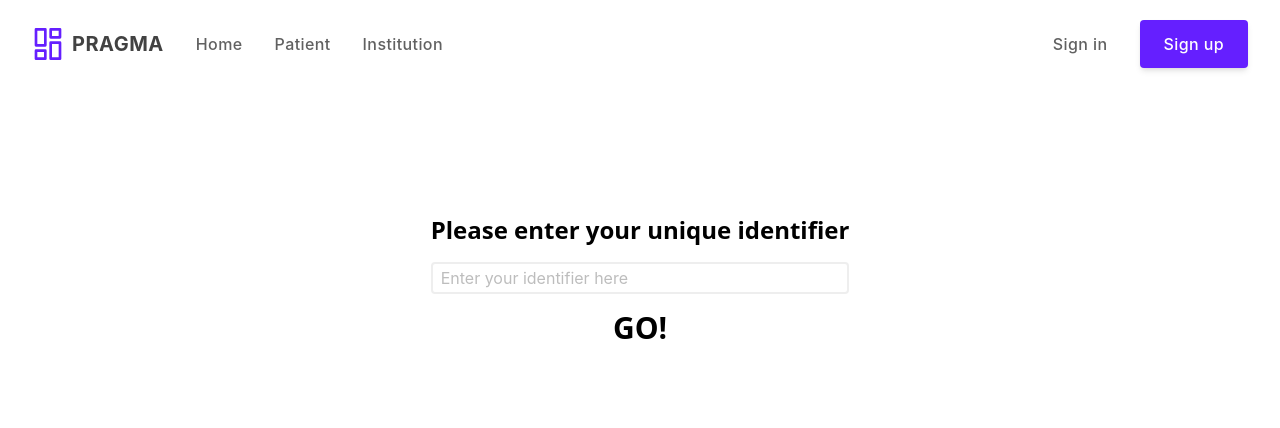
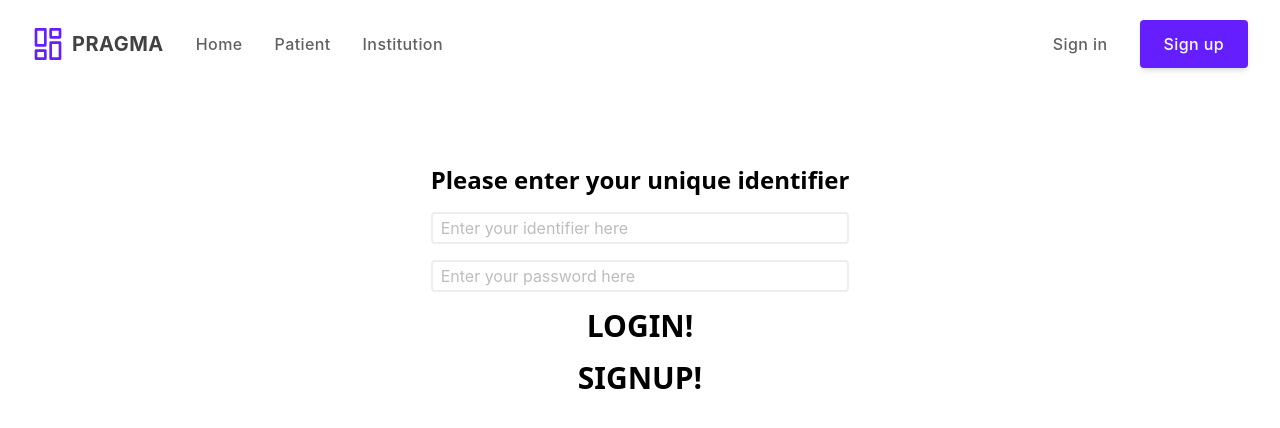
Before and after one commit to Pragma-Gateway/pragma-frontend, a Next.js app: page /patient in a window 1280 px wide. Shown: the top 428 px of the page. Built offline with nearby package versions, Linux system fonts and the light colour scheme.

Commit message:
added request

```diff
--- a/components/patient/IdInput.jsx
+++ b/components/patient/IdInput.jsx
@@ -1,5 +1,21 @@
 // where the patient inputs their Id
-const IdInput = ({ id, setId, setCurrComp }) => {
+const IdInput = ({ id, setId, setCurrComp, pass, setPass }) => {
+  const signup = async (e) => {
+    let res = await fetch("https://test-pragma-backend.herokuapp.com/signup", {
+      method: "POST",
+      headers: {
+        Accept: "application/json",
+        "Content-Type": "application/json",
+      },
+      body: JSON.stringify({ username: id, password: pass }),
+    }).catch((e) => alert(e));
+    res = await res.json();
+    // if the token is returned, the user is signed up
+    if (res.token) {
+      setCurrComp(1);
+    }
+  };
+
   return (
     <div className="max-w-full">
       <div className="w-full h-96 grid place-content-center gap-4">
@@ -13,12 +29,25 @@ const IdInput = ({ id, setId, setCurrComp }) => {
           onChange={(e) => setId(e.target.value)}
           value={id}
         />
+        <input
+          placeholder="Enter your password here"
+          type="password"
+          className="rounded pl-2 border-2 h-8"
+          onChange={(e) => setPass(e.target.value)}
+          value={pass}
+        />
         {/* button that lets them proceed to the next page */}
         <p
           className="font-sans font-bold text-3xl hover:text-blue-500 cursor-pointer text-center"
-          onClick={() => setCurrComp(1)}
+          onClick={signup}
         >
-          GO!
+          LOGIN!
+        </p>
+        <p
+          className="font-sans font-bold text-3xl hover:text-blue-500 cursor-pointer text-center"
+          onClick={signup}
+        >
+          SIGNUP!
         </p>
       </div>
     </div>
--- a/pages/patient.jsx
+++ b/pages/patient.jsx
@@ -6,19 +6,27 @@ import IdInput from "../components/patient/IdInput";
 const Patient = () => {
   // patients unique id
   const [id, setId] = useState("");
+  const [pass, setPass] = useState("");
   // the current page/component the patient is seeing
   // 0 is id, 1 is data input, 2 is data portal
   const [currComp, setCurrComp] = useState(0);
-  // array of the components in order
-  const components = [IdInput, AddData];
 
   if (currComp === 0) {
-    return <IdInput id={id} setId={setId} setCurrComp={setCurrComp} />;
+    return (
+      <IdInput
+        id={id}
+        setId={setId}
+        setCurrComp={setCurrComp}
+        pass={pass}
+        setPass={setPass}
+      />
+    );
   }
   if (currComp === 1) {
     return <AddData id={id} setId={setId} setCurrComp={setCurrComp} />;
   }
 
+  return null;
   // return components[currComp]({ id, setId, setCurrComp });
 };
 
```
